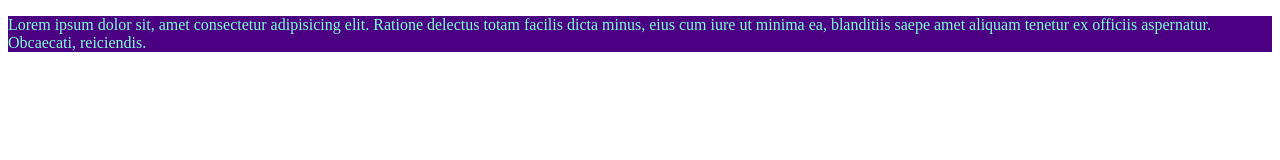
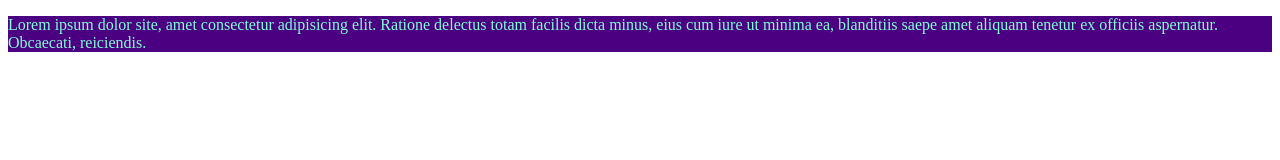
Before and after one commit to 0xrasel/Skill, a plain HTML site: page index.html in a window 1280 px wide. Drawn offline with Linux system fonts and the light colour scheme.

Commit message:
first commit

```diff
--- a/index.html
+++ b/index.html
@@ -15,7 +15,7 @@
   </head>
   <body>
     <p class="container">
-      Lorem ipsum dolor sit, amet consectetur adipisicing elit. Ratione delectus
+      Lorem ipsum dolor site, amet consectetur adipisicing elit. Ratione delectus
       totam facilis dicta minus, eius cum iure ut minima ea, blanditiis saepe
       amet aliquam tenetur ex officiis aspernatur. Obcaecati, reiciendis.
     </p>
```
Also changed, not shown: 1 other file.
